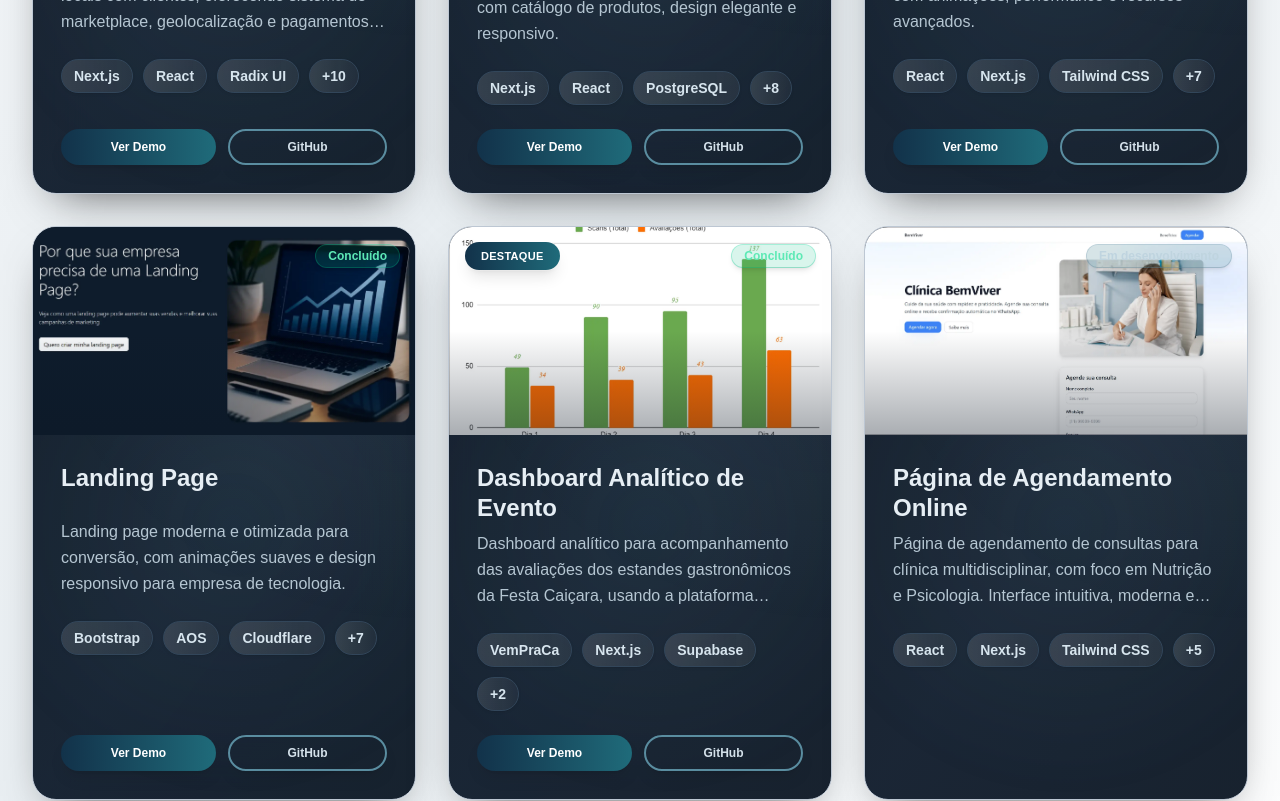
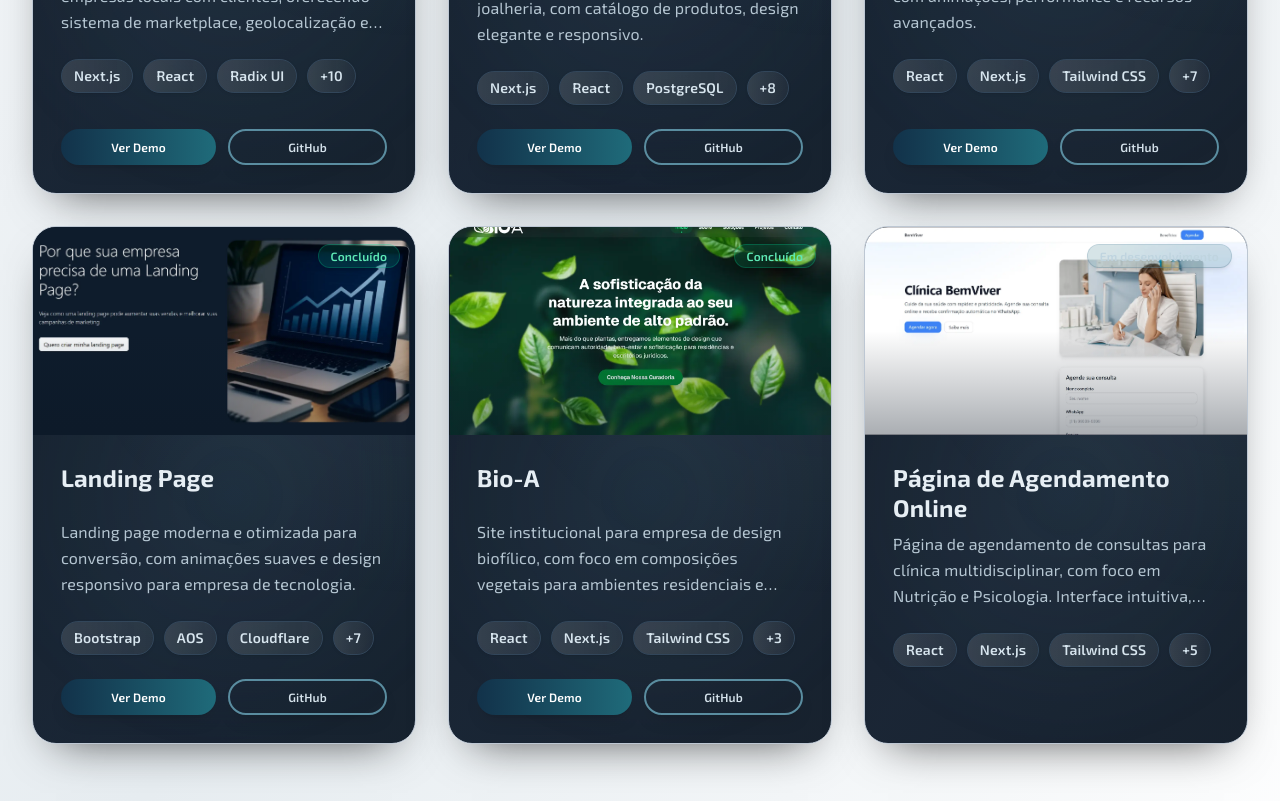
Before and after one commit to gabe8135/sinaliz, a Next.js app: page / in a window 1280 px wide. Shown: the part 1460-2261 px from the top of the page. Built offline with nearby package versions, Linux system fonts and the light colour scheme.

Commit message:
alteraçao de fonte do site e adiçao de mais um projeto no repositorio

```diff
--- a/public/sw.js
+++ b/public/sw.js
@@ -1,4 +1,4 @@
-const CACHE_NAME = "webfolio-runtime-v4";
+const CACHE_NAME = "webfolio-runtime-v5";
 const CACHE_PREFIX = "webfolio-";
 const PRECACHE_URLS = ["/manifest.json", "/images/favicon.png", "/images/favicon.webp"];
 
--- a/src/app/components/projects.js
+++ b/src/app/components/projects.js
@@ -147,17 +147,17 @@ export default function Projects() {
     },
     {
       id: 4,
-      title: "Dashboard Analítico de Evento",
-      category: "fullstack backend frontend",
+      title: "Bio-A",
+      category: "fullstack mobile frontend",
       description:
-        "Dashboard analítico para acompanhamento das avaliações dos estandes gastronômicos da Festa Caiçara, usando a plataforma VemPraCa como ferramenta central.",
-      image: "/images/projects/dados.webp", // Troque para o caminho real da imagem
-      technologies: ["VemPraCa", "Next.js", "Supabase", "Chart.js", "Analytics"],
+        "Site institucional para empresa de design biofílico, com foco em composições vegetais para ambientes residenciais e corporativos. Interface moderna, responsiva e otimizada para performance.",
+      image: "/images/projects/bio-a.webp",
+      technologies: ["React", "Next.js", "Tailwind CSS", "Turbopack", "Vercel", "Priority Hints"],
       links: {
-        live: "https://vempracaapp.com/dashboard",
-        github: "https://github.com/gabe8135/VemPraCa",
+        live: "https://bio-a-orcin.vercel.app/",
+        github: "https://github.com/gabe8135/bio-a",
       },
-      featured: true,
+      featured: false,
       status: "Concluído",
     },
     {
--- a/src/app/globals.css
+++ b/src/app/globals.css
@@ -20,10 +20,19 @@ html, body, :root {
   }
 }
 
+html {
+  font-family: var(--font-exo2), "Exo 2", sans-serif;
+  letter-spacing: 0.01em;
+}
+
+.font-michroma {
+  font-family: var(--font-exo2), "Exo 2", sans-serif;
+}
+
 body {
   background: var(--background);
   color: var(--foreground);
-  font-family: Arial, Helvetica, sans-serif;
+  font-family: var(--font-exo2), "Exo 2", sans-serif;
 }
 
 button:focus-visible,
--- a/src/app/layout.js
+++ b/src/app/layout.js
@@ -1,17 +1,14 @@
-import { Geist, Geist_Mono } from "next/font/google";
+import { Exo_2 } from "next/font/google";
 import "./globals.css";
 import Header from "./components/header";
 import DeferredFooter from "./components/DeferredFooter";
 import SwRegister from "./components/SwRegister";
 
-const geistSans = Geist({
-  variable: "--font-geist-sans",
+const exo2 = Exo_2({
+  variable: "--font-exo2",
   subsets: ["latin"],
-});
-
-const geistMono = Geist_Mono({
-  variable: "--font-geist-mono",
-  subsets: ["latin"],
+  weight: ["300", "400", "500", "600", "700", "800", "900"],
+  display: "swap",
 });
 
 export const metadata = {
@@ -22,14 +19,14 @@ export const metadata = {
 
 export default function RootLayout({ children }) {
   return (
-    <html lang="pt-br">
+    <html lang="pt-br" className={exo2.variable}>
       <head>
         <link rel="manifest" href="/manifest.json" />
         <link rel="icon" href="/images/favicon.png" />
         <link rel="apple-touch-icon" href="/images/favicon.png" />
         <meta name="theme-color" content="#12324A" />
       </head>
-      <body className={`${geistSans.variable} ${geistMono.variable} antialiased`}>
+      <body className="antialiased">
         <Header />
         {children}
         <DeferredFooter />
```
Also changed, not shown: font-sizes-report.txt (added), public/images/projects/bio-a.webp (added).
